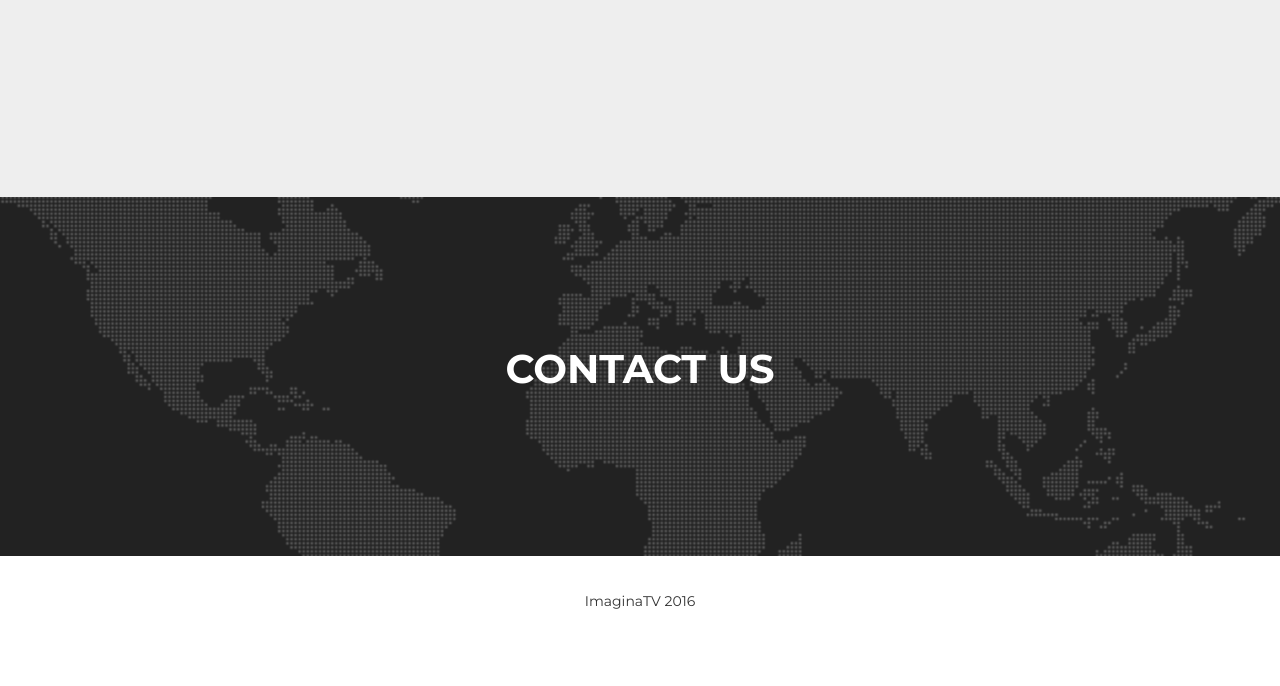
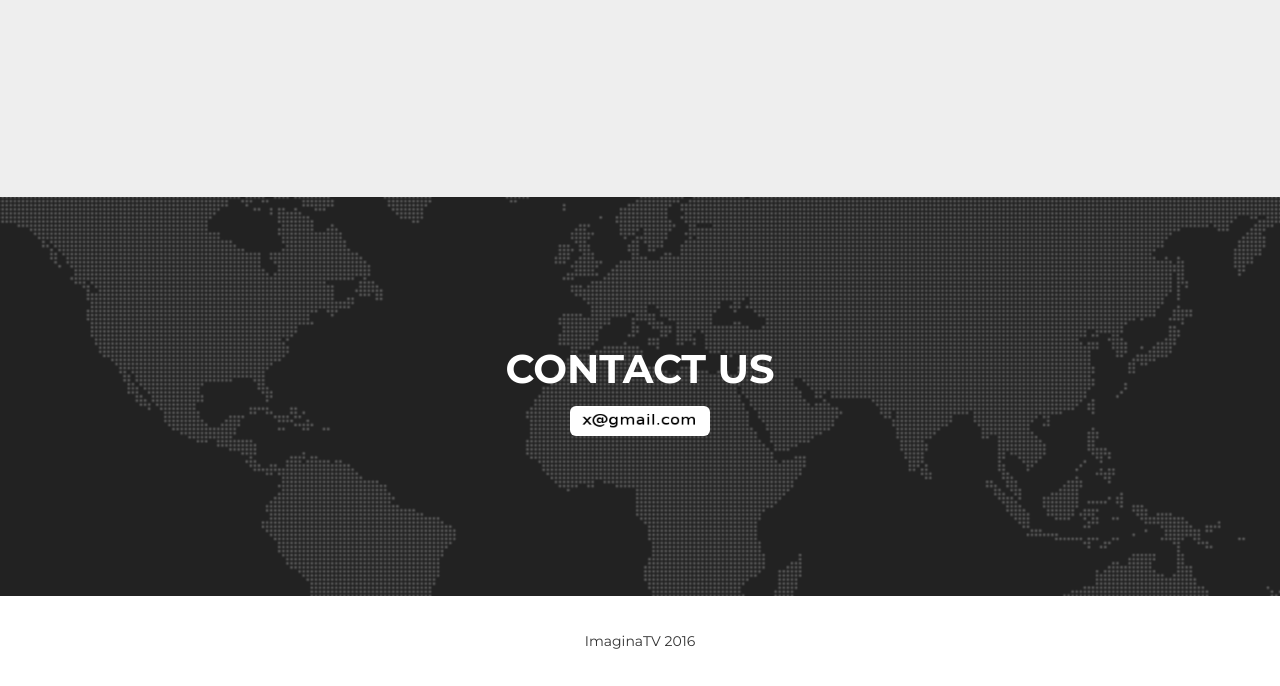
Before and after one commit to daniel-artchounin/ImaginaTV-Website, a website: page index.html in a window 1280 px wide. Shown: the part 3980-4666 px from the top of the page. Before the commit the page ends 4626 px from the top, so only its background shows below. Drawn offline with nearby package versions, Linux system fonts and the light colour scheme; a web font is replaced by a local one.

Commit message:
Updated contact section

```diff
--- a/index.html
+++ b/index.html
@@ -927,9 +927,14 @@
                     -->
                 </div>
             </div>
+
+            <div class="row">
+                <div class="col-lg-12 ">
+                    <p class ="text-center">
+
+                        <img height="30" width="140" src="img/contact/contact_us.png" class="img-rounded m-x-auto d-block" alt="Cinque Terre">
+                    </p>
                     <!--
-            <div class="row">
-                <div class="col-lg-12">
                         <form name="sentMessage" id="contactForm" novalidate>
                             <div class="row">
                                 <div class="col-md-6">
@@ -959,9 +964,9 @@
                                 </div>
                             </div>
                         </form>
+                    -->
                 </div>
             </div>
-            -->
         </div>
     </section>
 
```
Also changed, not shown: img/contact/contact_us.png (added). Lines whose indentation alone changed are shown as unchanged.
